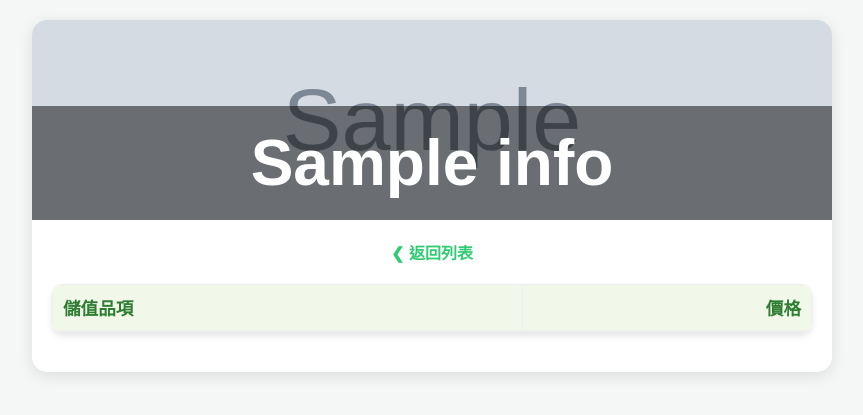
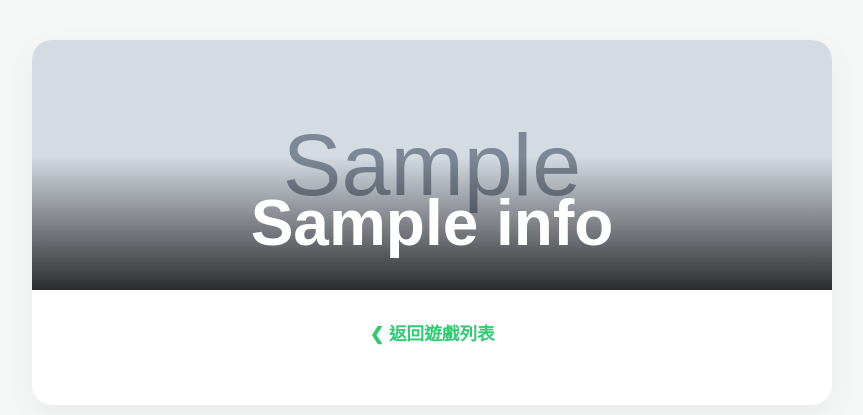
Before and after one commit to SHUOYUTW/musgameweb-new, a Flask app: page /p/1 in a window 1280 px wide. Shown: the top 415 px of the page, without its empty margins (208-1071 px from the left). Run offline with Flask 3, Linux system fonts and the light colour scheme; tables that the repository leaves empty hold one stand-in row (values such as "Sample post"); grey boxes marked "Sample" are stand-in pictures; lists and menus that the app fills with data are empty.

Commit message:
Update price.html

```diff
--- a/templates/price.html
+++ b/templates/price.html
@@ -1,42 +1,39 @@
 <!DOCTYPE html>
 <html lang="zh-TW">
 <head>
-    <link rel="icon" href="{{ url_for('static', filename='images/LOGO.png') }}" type="image/png">
     <meta charset="UTF-8">
     <title>{{ game_name }} - 價目表</title>
+    <link rel="icon" href="{{ url_for('static', filename='images/LOGO.png') }}" type="image/png">
     <link rel="stylesheet" href="{{ url_for('static', filename='css/style.css') }}">
+    <style>
+        .price-container { max-width: 800px; margin: 40px auto; background: white; border-radius: 20px; box-shadow: 0 10px 30px rgba(0,0,0,0.05); overflow: hidden; }
+        .banner { height: 250px; background-size: cover; background-position: center; display: flex; align-items: flex-end; }
+        .banner h1 { color: white; background: linear-gradient(transparent, rgba(0,0,0,0.8)); width: 100%; margin: 0; padding: 30px 25px; }
+        .price-list { list-style: none; padding: 0; margin: 0; }
+        .price-item { display: flex; justify-content: space-between; align-items: center; padding: 20px 25px; border-bottom: 1px solid #f8f8f8; }
+        .item-name { font-size: 1.15rem; color: #333; font-weight: 500; }
+        .item-price { color: #e67e22; font-weight: bold; font-size: 1.3rem; }
+    </style>
 </head>
 <body style="background: #f4f7f6;">
-    <div style="max-width: 800px; margin: 20px auto; background: white; border-radius: 15px; overflow: hidden; box-shadow: 0 4px 15px rgba(0,0,0,0.1);">
-        <div style="height: 200px; background-size: cover; background-position: center; display: flex; align-items: flex-end;
-            background-image: url('{{ url_for('static', filename='images/' + game_info.image_url) if game_info.use_local else (game_info.image_url or 'https://via.placeholder.com/800x200') }}');">
-            <h1 style="color: white; background: rgba(0,0,0,0.5); width: 100%; margin: 0; padding: 20px;">{{ game_name }}</h1>
+    <div class="price-container">
+        <div class="banner" style="background-image: url('{{ game_info.image_url or 'https://via.placeholder.com/800x250' }}');">
+            <h1>{{ game_name }}</h1>
         </div>
-        <div style="padding: 20px;">
-            <a href="/" style="text-decoration: none; color: #2ecc71; font-weight: bold;">❮ 返回列表</a>
-            <table style="width: 100%; border-collapse: collapse; margin-top: 20px;">
-                <thead>
-                    <tr style="border-bottom: 2px solid #eee;">
-                        <th style="text-align: left; padding: 10px;">儲值品項</th>
-                        <th style="text-align: right; padding: 10px;">價格</th>
-                    </tr>
-                </thead>
-                <tbody>
+
+        <div style="padding: 30px;">
+            <a href="/" style="text-decoration: none; color: #2ecc71; font-weight: bold; font-size: 1.1rem;">❮ 返回遊戲列表</a>
+
+            <div style="margin-top: 30px;">
+                <ul class="price-list">
                     {% for item in items %}
-                    <tr style="border-bottom: 1px solid #f5f5f5;">
-                        <td style="padding: 15px 10px; display: flex; align-items: center;">
-                            {% if item.use_local %}
-                                <img src="{{ url_for('static', filename='images/' + item.item_image) }}" style="width: 40px; height: 40px; margin-right: 15px; border-radius: 5px;">
-                            {% else %}
-                                <img src="{{ item.item_image or 'https://via.placeholder.com/40' }}" style="width: 40px; height: 40px; margin-right: 15px; border-radius: 5px;">
-                            {% endif %}
-                            {{ item.item_name }}
-                        </td>
-                        <td style="text-align: right; color: #e67e22; font-weight: bold;">NT$ {{ "{:,.0f}".format(item.price) }}</td>
-                    </tr>
+                    <li class="price-item">
+                        <span class="item-name">{{ item.item_name }}</span>
+                        <span class="item-price">NT$ {{ "{:,.0f}".format(item.price) }}</span>
+                    </li>
                     {% endfor %}
-                </tbody>
-            </table>
+                </ul>
+            </div>
         </div>
     </div>
 </body>
```
